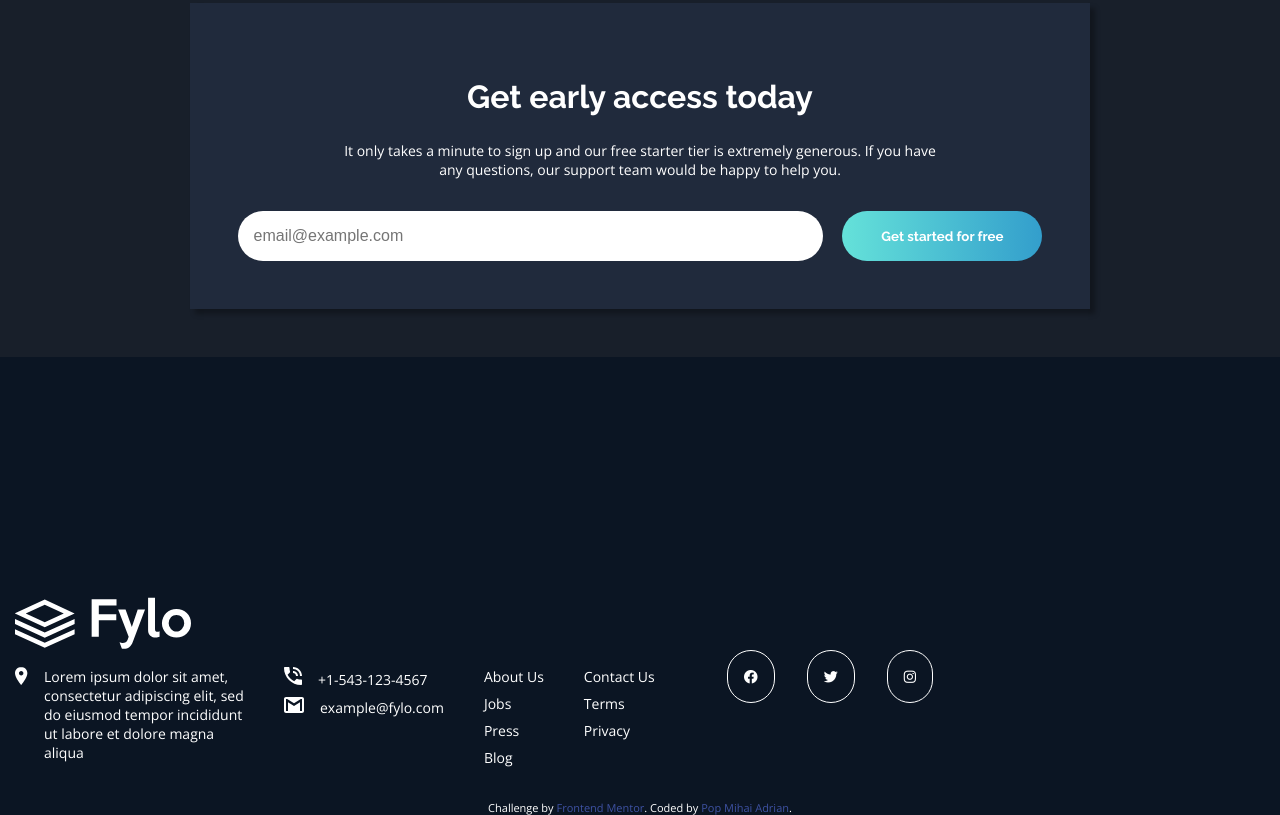
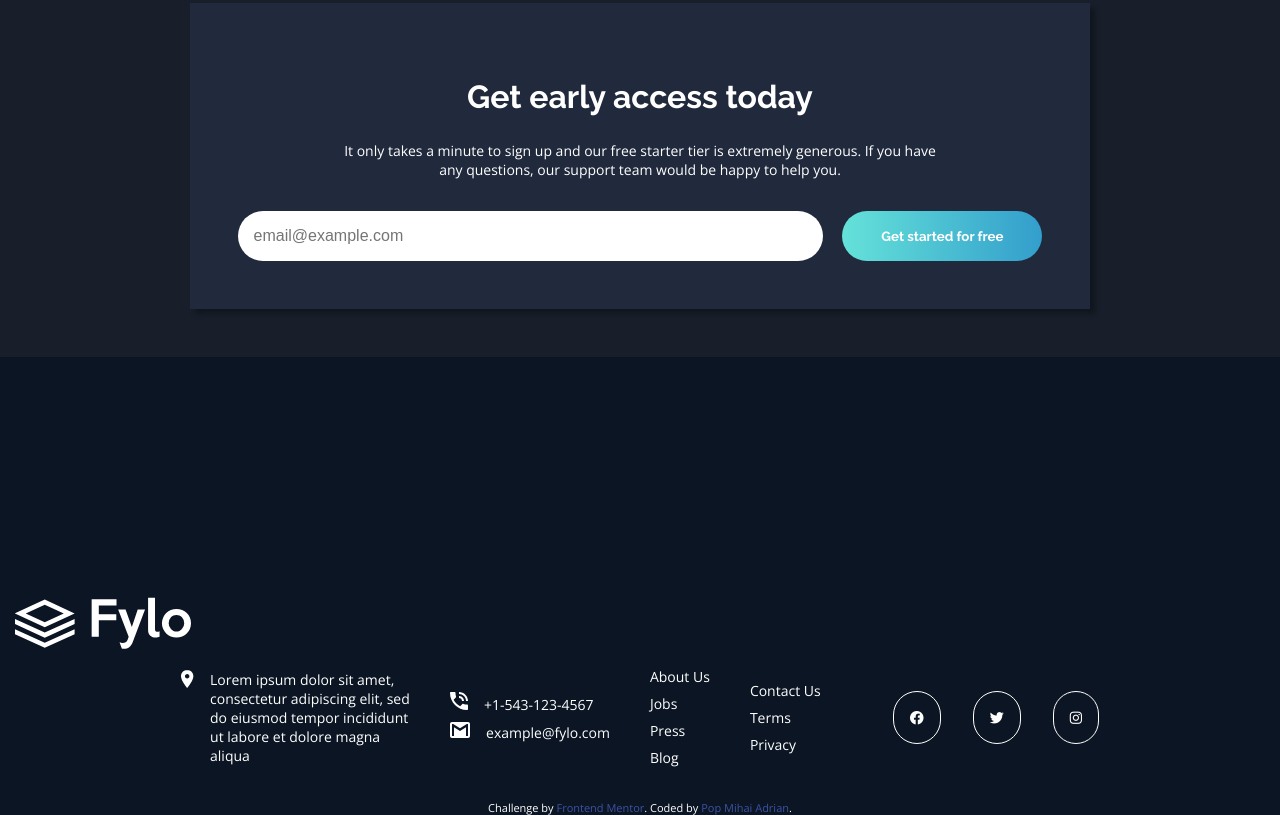
Before and after one commit to popmihaiadrianwebdevelopment/fylo-dark-page, a plain HTML site: page index.html in a window 1280 px wide. Shown: the part 2484-3299 px from the top of the page. Drawn offline with nearby package versions, Linux system fonts and the light colour scheme.

Commit message:
Add files via upload

```diff
--- a/style.css
+++ b/style.css
@@ -282,7 +282,10 @@ header p {
 .align-start:first-child{
     margin:0;
 }
-
+.align-start {
+    align-items: center;
+    justify-content: center;
+}
 
 
 
```
